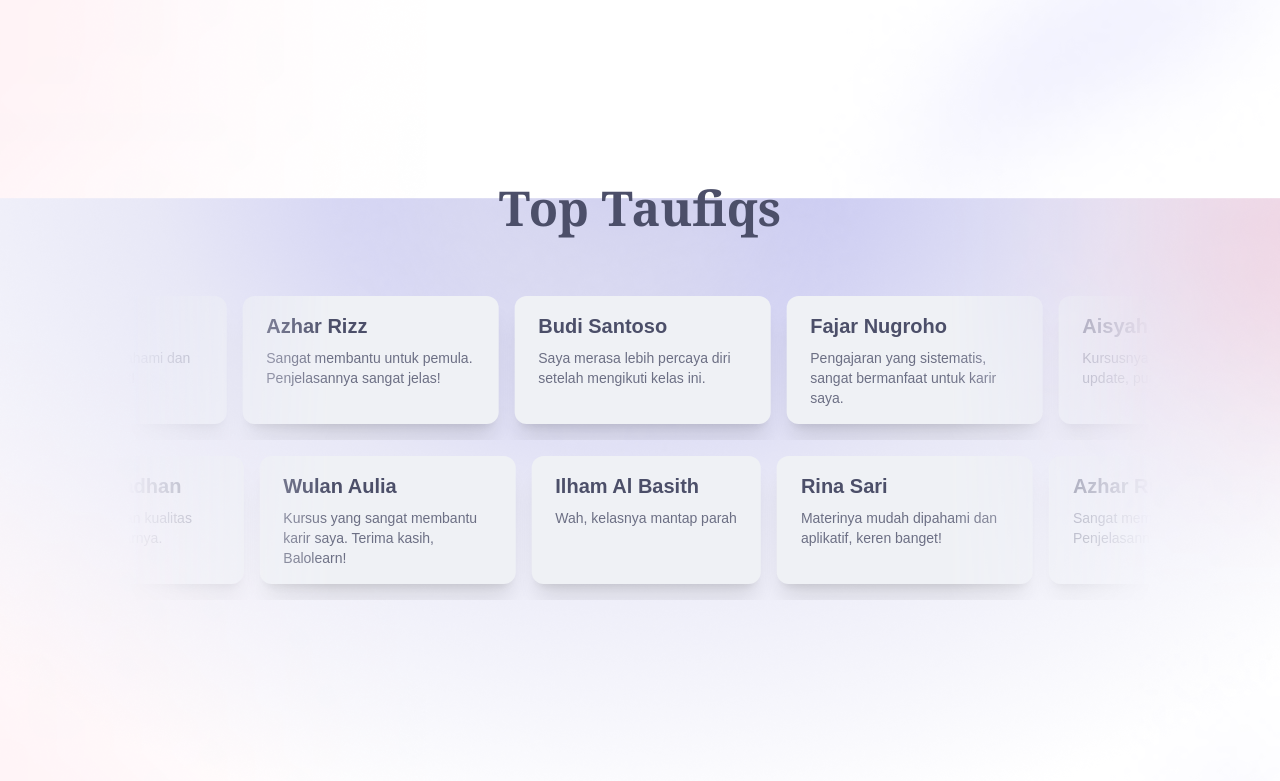
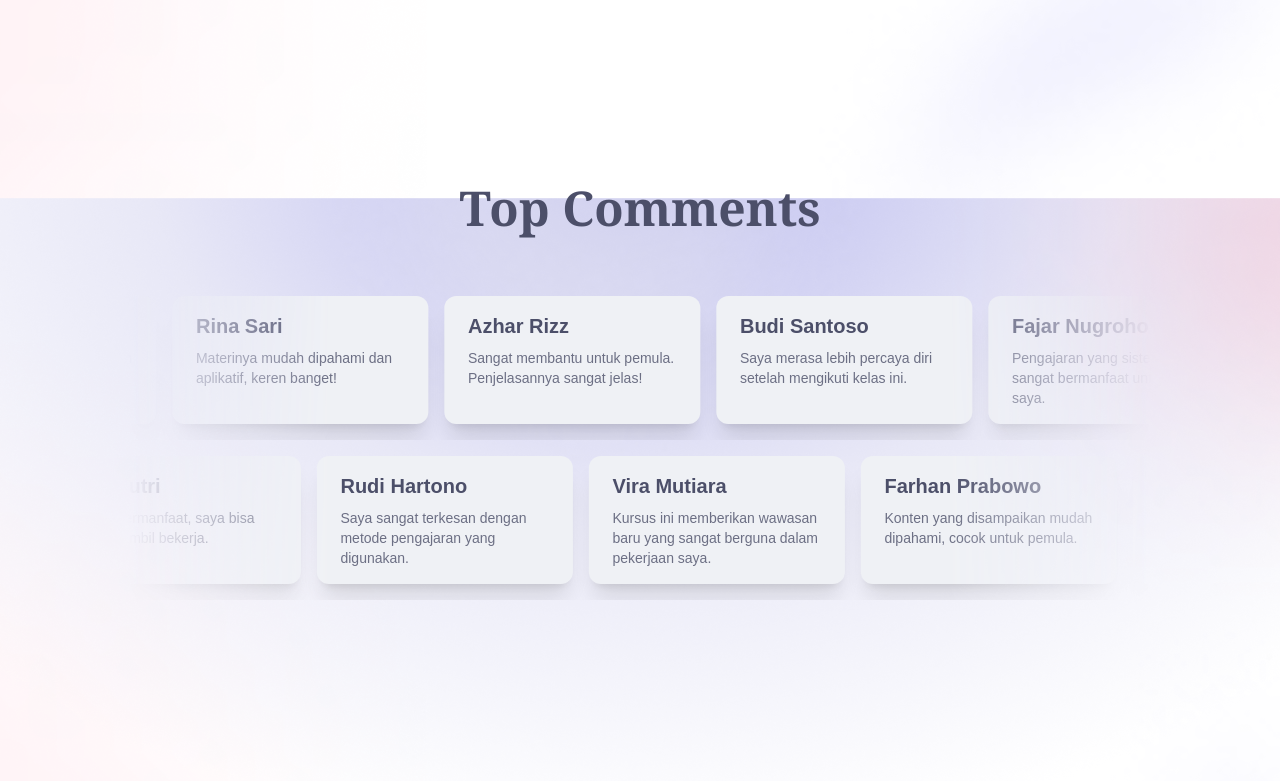
Before and after one commit to CDL48/balolearn, a Next.js app: page / in a window 1280 px wide. Shown: the part 712-1493 px from the top of the page. Built offline with nearby package versions, Linux system fonts and the light colour scheme.

Commit message:
fix: use tailwind for scroller

```diff
--- a/src/app/(main)/page.tsx
+++ b/src/app/(main)/page.tsx
@@ -12,6 +12,7 @@ import {
     NotebookPen,
 } from "lucide-react";
 import { ForwardRefExoticComponent, RefAttributes, useRef } from "react";
+import Link from "next/link";
 
 function Feature({
     icon: Icon,
@@ -56,8 +57,8 @@ export default function Page() {
                         Free/Libre and Open Source Course Platform.
                     </p>
                     <div className="flex flex-wrap justify-center gap-4 md:justify-start">
-                        <Button className="w-36 py-6 text-xl">
-                            Get Started
+                        <Button className="w-36 py-6 text-xl" asChild>
+                            <Link href={"/courses"}>Get Started</Link>
                         </Button>
                         <Button
                             variant="outline"
@@ -78,9 +79,9 @@ export default function Page() {
 
             <section className="mx-auto my-24">
                 <h2 className="mb-12 text-center font-serif text-5xl font-bold">
-                    Top Taufiqs
+                    Top Comments
                 </h2>
-                <Scroller direction="forwards" />
+                <Scroller direction="normal" />
                 <Scroller direction="reverse" />
             </section>
 
--- a/src/components/scroller/Scroller.tsx
+++ b/src/components/scroller/Scroller.tsx
@@ -1,7 +1,7 @@
 "use client";
 
+import { cn } from "@/lib/utils";
 import "./scrollerStyle.css";
-import { useEffect, useRef } from "react";
 
 export const items = [
     {
@@ -96,34 +96,17 @@ export const items = [
 export default function Scroller({
     direction,
 }: {
-    direction: "forwards" | "reverse";
+    direction: "normal" | "reverse";
 }) {
-    const scroller = useRef<HTMLDivElement>(null);
-    const innerScroller = useRef<HTMLUListElement>(null);
-
-    useEffect(() => {
-        if (scroller.current) {
-            console.log(direction);
-            scroller.current.setAttribute("data-direction", direction);
-        }
-
-        if (innerScroller.current) {
-            const scrollerContent = Array.from(innerScroller.current.children);
-
-            scrollerContent.forEach((item) => {
-                if (innerScroller.current) {
-                    const duplicatedItem = item.cloneNode(true);
-                    innerScroller.current.appendChild(duplicatedItem);
-                }
-            });
-        }
-    }, [direction]);
-
     return (
-        <div ref={scroller} className="scroller">
+        <div className="mx-auto max-w-7xl overflow-hidden [mask:linear-gradient(90deg,transparent,white_20%,white_80%,transparent)]">
             <ul
-                ref={innerScroller}
-                className="inner-scroller *:rounded-xl *:bg-background *:px-6 *:py-4 *:shadow-xl"
+                className={cn(
+                    "flex w-max animate-[scroll_80s_forwards_linear_infinite] gap-4 py-4 *:rounded-xl *:bg-background *:px-6 *:py-4 *:shadow-xl",
+                    direction === "normal"
+                        ? "direction-normal"
+                        : "direction-reverse",
+                )}
             >
                 {items.map((item) => (
                     <li key={item.reviewer}>
--- a/src/components/scroller/scrollerStyle.css
+++ b/src/components/scroller/scrollerStyle.css
@@ -1,33 +1,3 @@
-.scroller {
-    max-width: 80rem;
-    margin-left: auto;
-    margin-right: auto;
-    overflow: hidden;
-    mask: linear-gradient(90deg,
-            transparent,
-            white 20%,
-            white 80%,
-            transparent);
-}
-
-.scroller[data-direction="reverse"] {
-  --_animation-direction: reverse;
-}
-
-.scroller[data-direction="forwards"] {
-  --_animation-direction: forwards;
-}
-
-.inner-scroller {
-    padding-block: 1rem;
-    display: flex;
-    flex-wrap: wrap;
-    gap: 1rem;
-    width: max-content;
-    flex-wrap: nowrap;
-    animation: scroll 80s var(--_animation-direction, forwards) linear infinite;
-}
-
 @keyframes scroll {
     to {
         transform: translate(calc(-50% - 0.5rem));
```
Also changed, not shown: 1 other file (tests, documents, lock files or other folders).
